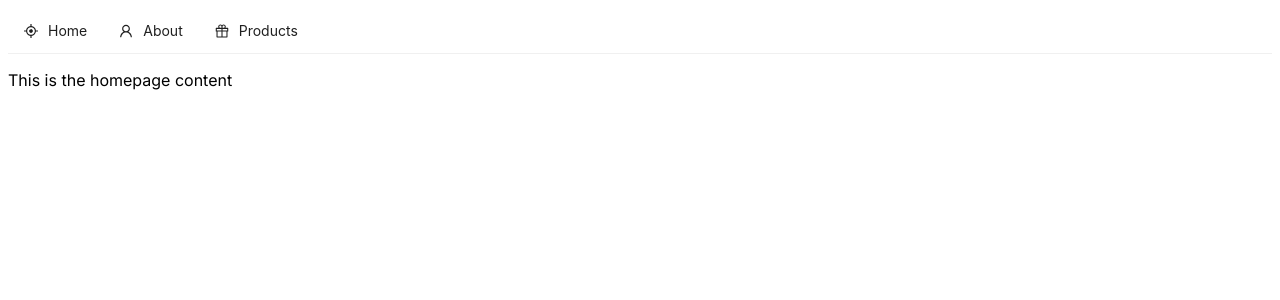
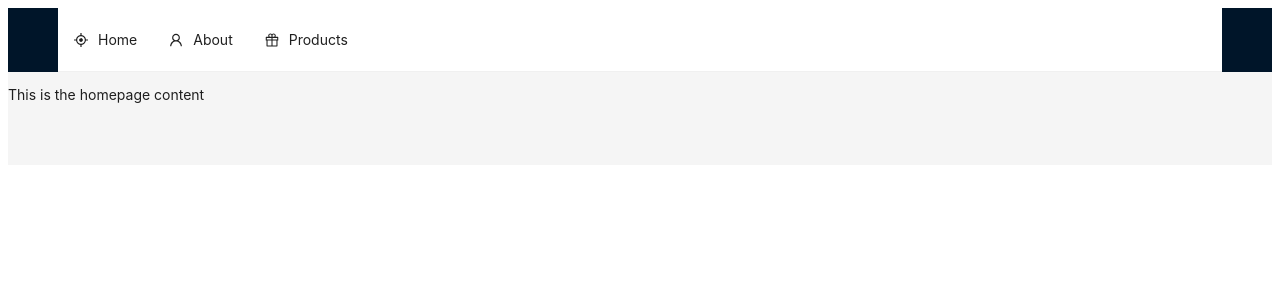
Before and after one commit to lsapundzic/b2b-store-frontend, a Next.js app: page / in a window 1280 px wide. Shown: the top 300 px of the page. Built offline with nearby package versions, Linux system fonts and the light colour scheme.

Commit message:
The layout works but throws errors

```diff
--- a/app/layout.js
+++ b/app/layout.js
@@ -1,6 +1,11 @@
+"use client";
+
 import { Inter } from "next/font/google";
 import Navbar from "./components/navbar";
 import routes from "./routes/routes";
+
+import { Layout } from "antd";
+const { Header, Footer, Content } = Layout;
 
 const inter = Inter({ subsets: ["latin"] });
 
@@ -14,10 +19,13 @@ export default function RootLayout({ children }) {
   return (
     <html lang="en">
       <body className={inter.className}>
-        <header>
-          <Navbar routes={routes}></Navbar>
-        </header>
-        {children}
+        <Layout>
+          <Header>
+            <Navbar routes={routes}></Navbar>
+          </Header>
+          <Content>{children}</Content>
+          <Footer></Footer>
+        </Layout>
       </body>
     </html>
   );
```
